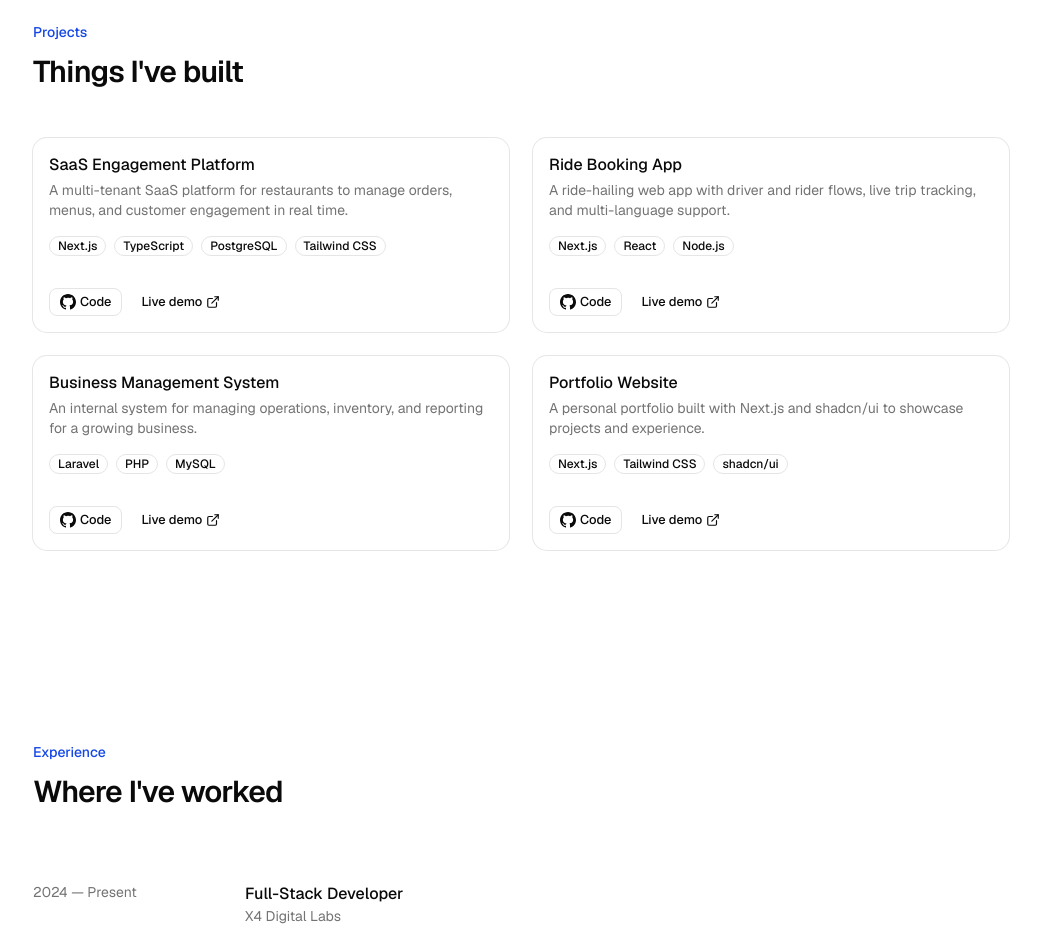
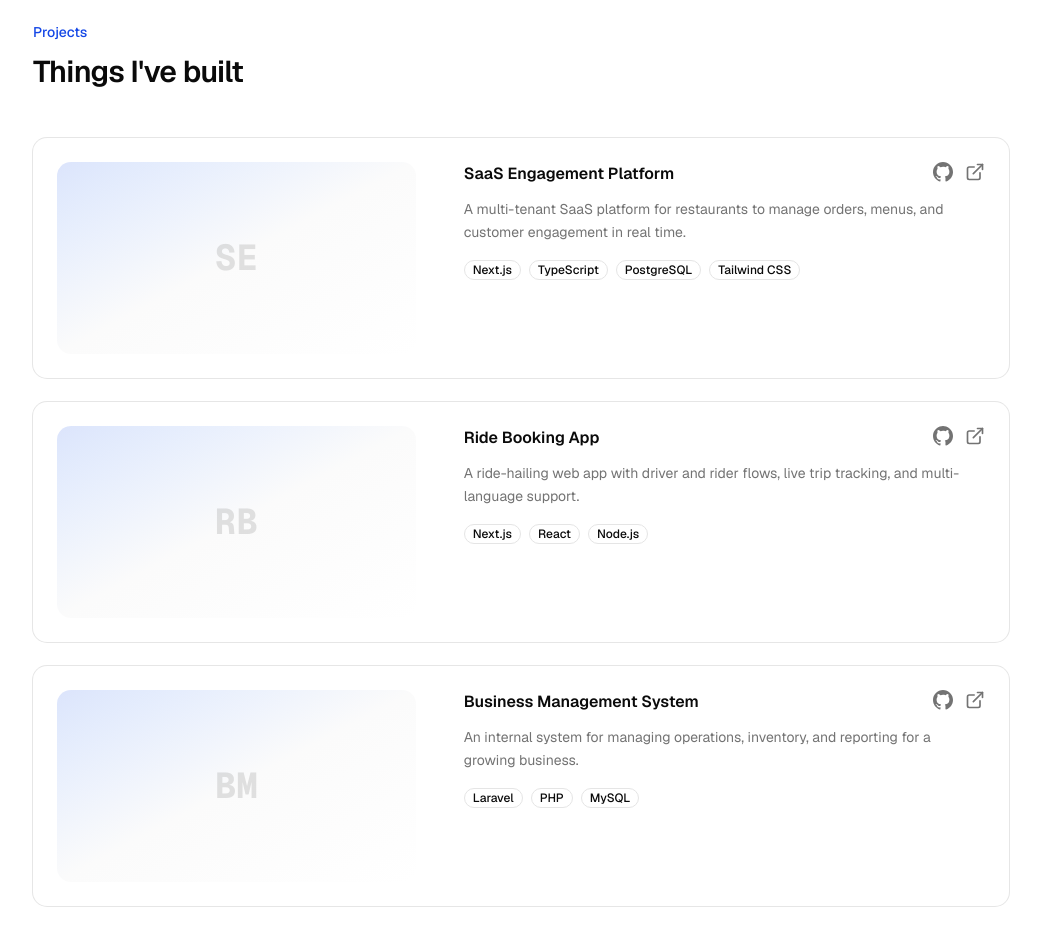
Before and after one commit to janithbandara1/portfolio, a Next.js app: page / in a window 1280 px wide. Shown: the part 1860-2788 px from the top of the page, without its empty margins (119-1160 px from the left). Built offline with nearby package versions, Linux system fonts and the light colour scheme.

Commit message:
Refactor Projects component and introduce Project type for improved structure and readability

```diff
--- a/components/projects.tsx
+++ b/components/projects.tsx
@@ -1,16 +1,72 @@
 import { ExternalLink } from "lucide-react";
-import {
-  Card,
-  CardContent,
-  CardFooter,
-  CardHeader,
-  CardTitle,
-  CardDescription,
-} from "@/components/ui/card";
+import { Card, CardContent } from "@/components/ui/card";
 import { Badge } from "@/components/ui/badge";
-import { Button } from "@/components/ui/button";
 import { GitHubIcon } from "@/components/icons";
-import { projects } from "@/lib/data";
+import { projects, type Project } from "@/lib/data";
+
+function ProjectPreview({ title }: { title: string }) {
+  const initials = title
+    .split(" ")
+    .map((w) => w[0])
+    .slice(0, 2)
+    .join("");
+
+  return (
+    <div className="flex h-48 w-full items-center justify-center rounded-xl bg-gradient-to-br from-primary/15 via-muted/40 to-transparent">
+      <span className="font-mono text-4xl font-bold text-muted-foreground/20">
+        {initials}
+      </span>
+    </div>
+  );
+}
+
+function ProjectCard({ project }: { project: Project }) {
+  return (
+    <Card className="grid gap-0 overflow-hidden p-0 sm:grid-cols-[minmax(0,1fr)_minmax(0,1.4fr)]">
+      <div className="p-6">
+        <ProjectPreview title={project.title} />
+      </div>
+
+      <CardContent className="p-6">
+        <div className="flex items-start justify-between gap-4">
+          <h3 className="text-base font-semibold">{project.title}</h3>
+          <div className="flex shrink-0 gap-3">
+            <a
+              href={project.repo}
+              target="_blank"
+              rel="noopener noreferrer"
+              aria-label={`${project.title} repository`}
+              className="text-muted-foreground transition-colors hover:text-primary"
+            >
+              <GitHubIcon className="size-5" />
+            </a>
+            <a
+              href={project.href}
+              target="_blank"
+              rel="noopener noreferrer"
+              aria-label={`${project.title} live site`}
+              className="text-muted-foreground transition-colors hover:text-primary"
+            >
+              <ExternalLink className="size-5" />
+            </a>
+          </div>
+        </div>
+
+        <p className="mt-3 text-sm leading-relaxed text-muted-foreground">
+          {project.description}
+        </p>
+
+        <div className="mt-4 flex flex-wrap gap-2">
+          {project.tags.map((tag) => (
+            <Badge key={tag} variant="outline">
+              {tag}
+            </Badge>
+          ))}
+        </div>
+      </CardContent>
+    </Card>
+  );
+}
 
 export function Projects() {
   return (
@@ -22,47 +78,9 @@ export function Projects() {
         </h2>
       </div>
 
-      <div className="grid gap-6 sm:grid-cols-2">
+      <div className="space-y-6">
         {projects.map((project) => (
-          <Card key={project.title} className="flex flex-col justify-between">
-            <CardHeader>
-              <CardTitle>{project.title}</CardTitle>
-              <CardDescription>{project.description}</CardDescription>
-            </CardHeader>
-            <CardContent>
-              <div className="flex flex-wrap gap-2">
-                {project.tags.map((tag) => (
-                  <Badge key={tag} variant="outline">
-                    {tag}
-                  </Badge>
-                ))}
-              </div>
-            </CardContent>
-            <CardFooter className="gap-2 border-t-0 bg-transparent">
-              <Button
-                variant="outline"
-                size="sm"
-                nativeButton={false}
-                render={
-                  <a href={project.repo} target="_blank" rel="noopener noreferrer" />
-                }
-              >
-                <GitHubIcon className="size-4" />
-                Code
-              </Button>
-              <Button
-                variant="ghost"
-                size="sm"
-                nativeButton={false}
-                render={
-                  <a href={project.href} target="_blank" rel="noopener noreferrer" />
-                }
-              >
-                Live demo
-                <ExternalLink />
-              </Button>
-            </CardFooter>
-          </Card>
+          <ProjectCard key={project.title} project={project} />
         ))}
       </div>
     </section>
--- a/lib/data.ts
+++ b/lib/data.ts
@@ -52,7 +52,15 @@ export const skillGroups = [
   },
 ];
 
-export const projects = [
+export type Project = {
+  title: string;
+  description: string;
+  tags: string[];
+  href: string;
+  repo: string;
+};
+
+export const projects: Project[] = [
   {
     title: "SaaS Engagement Platform",
     description:
```
